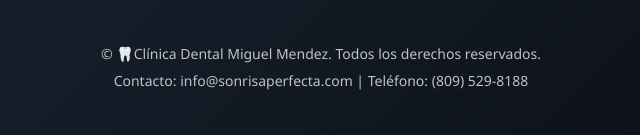
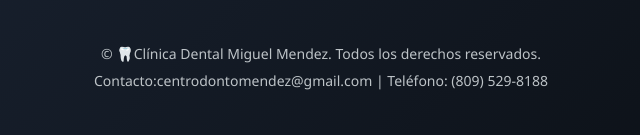
Before and after one commit to adrymendez/clinica-dental, a plain HTML site: page frontend/index.html in a window 1280 px wide. Shown: the part 3593-3728 px from the top of the page, 319-959 px from the left. Drawn offline with Linux system fonts and the light colour scheme; no server answers.

```diff
--- a/frontend/index.html
+++ b/frontend/index.html
@@ -276,7 +276,7 @@
     <footer class="footer">
         <div class="container">
             <p>&copy; 🦷Clínica Dental Miguel Mendez. Todos los derechos reservados.</p>
-            <p>Contacto: info@sonrisaperfecta.com | Teléfono: (809) 529-8188 </p>
+            <p>Contacto:centrodontomendez@gmail.com | Teléfono: (809) 529-8188 </p>
         </div>
     </footer>
 
```
